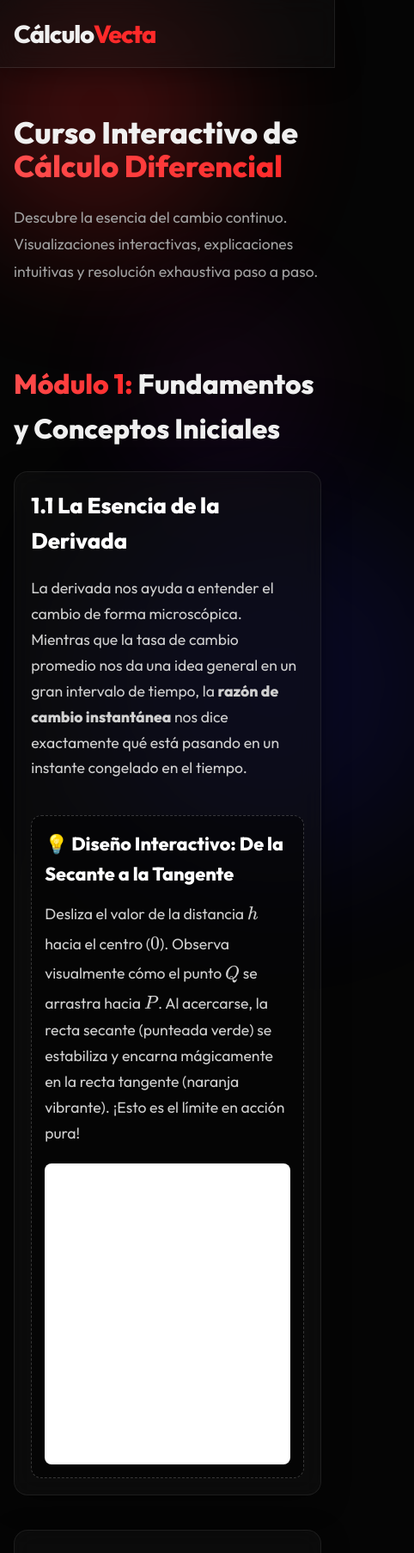
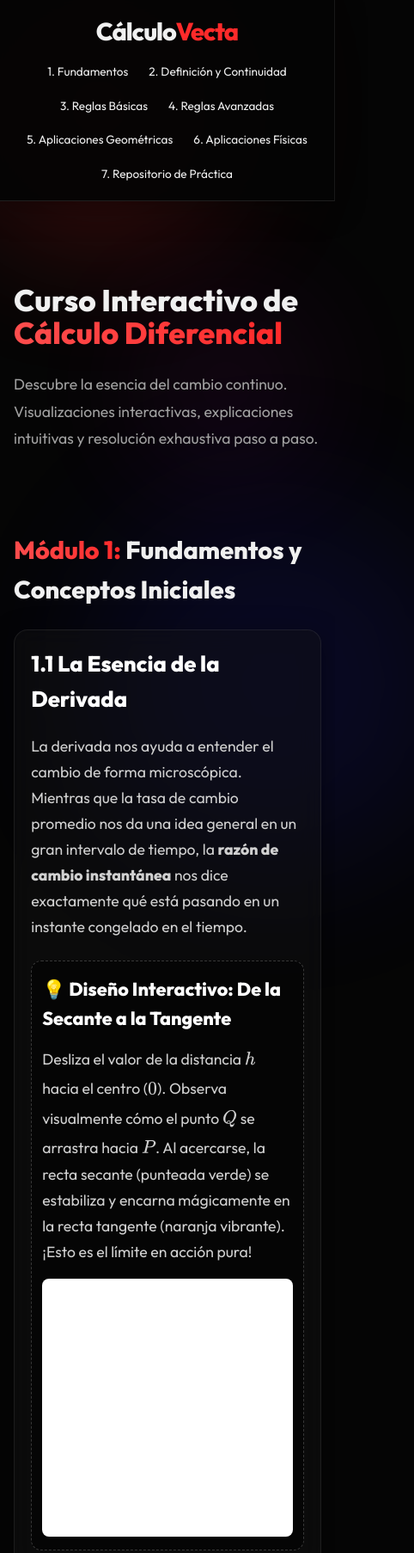
Before and after one commit to Juanlooper/Calculo, a website built with Vite: page index.html in a window 390 px wide. Shown: the top 1806 px of the page at 86% size, 482 px wide, since content can reach past the window. Built offline with nearby package versions, Linux system fonts and the light colour scheme; a script that the page names is missing.

Commit message:
Mejora del sistema de telefonos

```diff
--- a/style.css
+++ b/style.css
@@ -24,6 +24,8 @@ body {
     font-family: var(--font-body);
     line-height: 1.6;
     overflow-x: hidden;
+    width: 100%;
+    max-width: 100vw;
 }
 
 .background-effects {
@@ -140,7 +142,7 @@ body {
 .mb-2 { margin-bottom: 1rem; }
 
 /* Cards & Modules */
-.theory-grid { display: grid; grid-template-columns: repeat(auto-fit, minmax(320px, 1fr)); gap: 24px; }
+.theory-grid { display: grid; grid-template-columns: repeat(auto-fit, minmax(min(100%, 320px), 1fr)); gap: 24px; }
 .theory-card { padding: 36px; transition: transform 0.3s ease; }
 .theory-card:hover { transform: translateY(-4px); border-color: rgba(255,42,42,0.3); }
 .theory-card-full { grid-column: 1 / -1; }
@@ -188,6 +190,8 @@ body {
     margin: 15px 0;
     text-align: center;
     font-size: 1.2rem;
+    overflow-x: auto;
+    overflow-y: hidden;
 }
 .result-box {
     background: rgba(255, 42, 42, 0.1);
@@ -255,33 +259,43 @@ mjx-container[jax="SVG"] {
 
 /* Responsive */
 @media(max-width: 900px) {
-    .sidebar { width: 100%; height: auto; position: relative; border-bottom: 1px solid rgba(255,255,255,0.1); padding: 1.5rem; display: flex; flex-wrap: wrap; align-items: center; justify-content: space-between; }
-    .sidebar .logo { margin-bottom: 0; }
+    .sidebar { width: 100%; height: auto; position: sticky; top: 0; border-bottom: 1px solid rgba(255,255,255,0.1); padding: 1rem; display: flex; flex-direction: column; align-items: center; justify-content: center; background: rgba(5,5,5,0.95); z-index: 1000; }
+    .sidebar .logo { margin-bottom: 10px; }
     .sidebar-subtitle { display: none; }
-    .nav-links { display: none; } /* Could be implemented with a burger menu if needed */
+    .nav-links { display: flex; flex-direction: row; flex-wrap: wrap; justify-content: center; gap: 8px; width: 100%; }
+    .nav-links a { padding: 6px 10px; font-size: 0.9rem; border-left: none; border-bottom: 2px solid transparent; }
+    .nav-links a:hover { background: rgba(255, 255, 255, 0.05); border-left: none; border-bottom: 2px solid var(--accent-neon); transform: translateY(-2px); }
     .main-content { margin-left: 0; padding: 2rem; }
     .title { font-size: 3rem; }
-    .hero { height: auto; padding: 60px 0; }
+    .hero { height: auto; padding: 100px 0 60px 0; }
 }
 
 @media(max-width: 600px) {
-    .main-content { padding: 1rem; }
+    .main-content { padding: 1rem; overflow-x: hidden; }
     .title { font-size: 2.2rem; }
     .subtitle { font-size: 1.1rem; }
-    .section-title { font-size: 2rem; }
+    .section-title { font-size: 1.8rem; }
     .theory-card { padding: 1.2rem; }
-    .math-highlight { padding: 15px 10px; margin: 1.5rem 0; font-size: 0.9rem; }
-    mjx-container[jax="SVG"][display="true"] { font-size: 1.1em !important; }
-    .accordion-header { padding: 16px 20px; font-size: 1.1rem; flex-direction: column; align-items: flex-start; gap: 10px; }
-    .icon-plus { align-self: flex-end; }
-    .solution-step { padding: 16px 15px; }
-    .interactive-module { padding: 15px; }
-    .desmos-container { height: 350px; }
-    .sidebar { padding: 1rem; }
-    .hero { padding: 40px 0; }
+    .theory-grid { grid-template-columns: 1fr; gap: 16px; }
+    .math-highlight { padding: 15px 10px; margin: 1.5rem 0; font-size: 0.9rem; justify-content: flex-start !important; align-items: flex-start !important; text-align: left; }
+    mjx-container[jax="SVG"][display="true"] { font-size: 1.1em !important; margin: 0 !important; }
+    .math-box { padding: 12px; font-size: 1rem; }
+
+    .accordion-header { padding: 16px; font-size: 1.05rem; flex-direction: row; align-items: center; justify-content: space-between; gap: 10px; }
+    .accordion-header span { flex: 1; text-align: left; line-height: 1.4; }
+    .icon-plus { align-self: center; font-size: 1.5rem; flex-shrink: 0; }
+
+    .solution-step { padding: 16px 12px; }
+    .interactive-module { padding: 15px 12px; margin-top: 1.5rem; }
+    .desmos-container { height: 300px; margin-top: 15px; }
+
+    .sidebar { padding: 0.8rem; }
+    .nav-links a { padding: 4px 8px; font-size: 0.85rem; }
+    .hero { padding: 80px 0 40px 0; }
     .section { padding: 50px 0; }
     .step-guide { padding: 16px; }
     .example-item { padding: 15px; }
+    .example-grid { gap: 12px; }
 }
 
 /* Step Guides & Examples */
```
